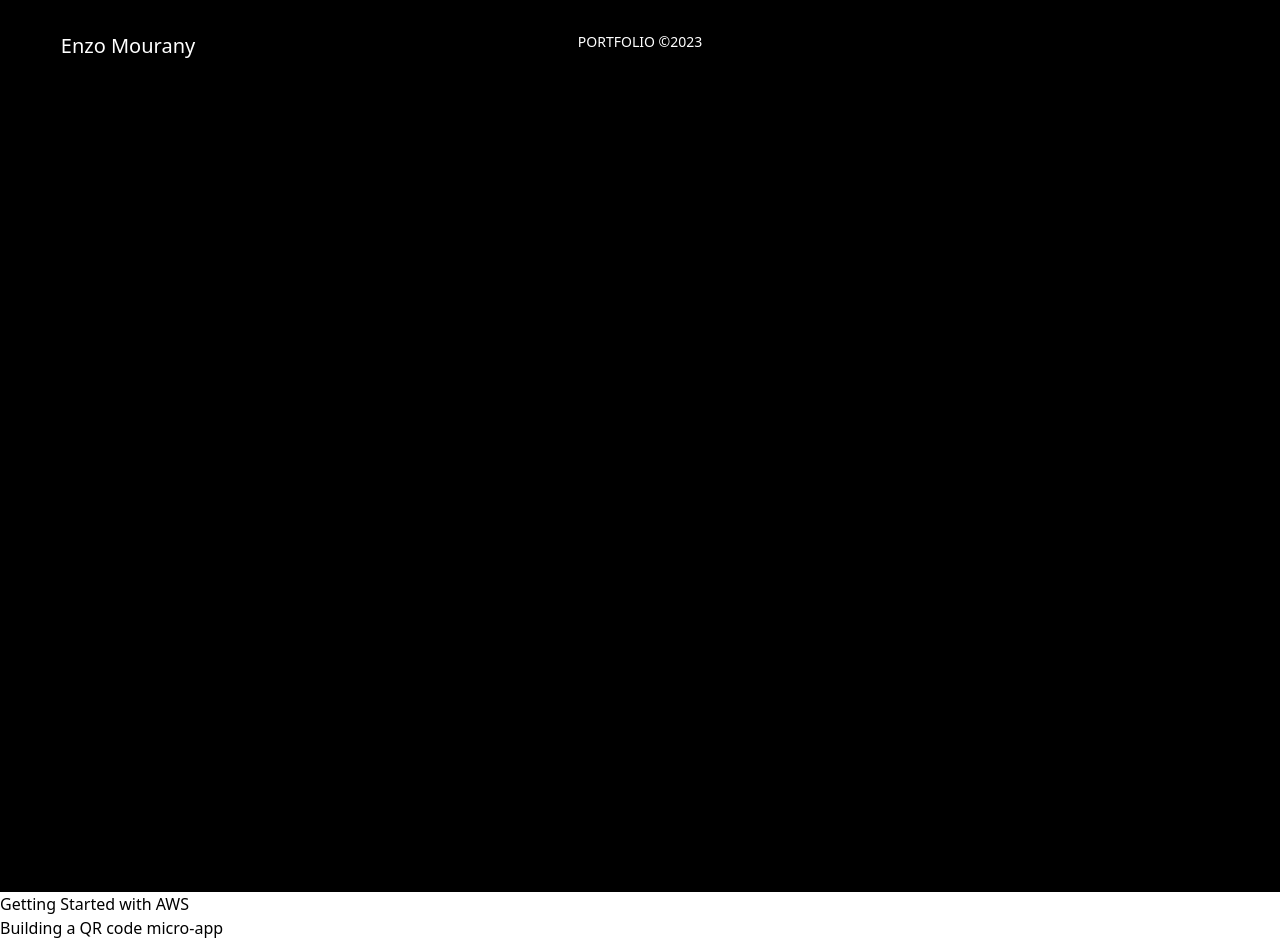
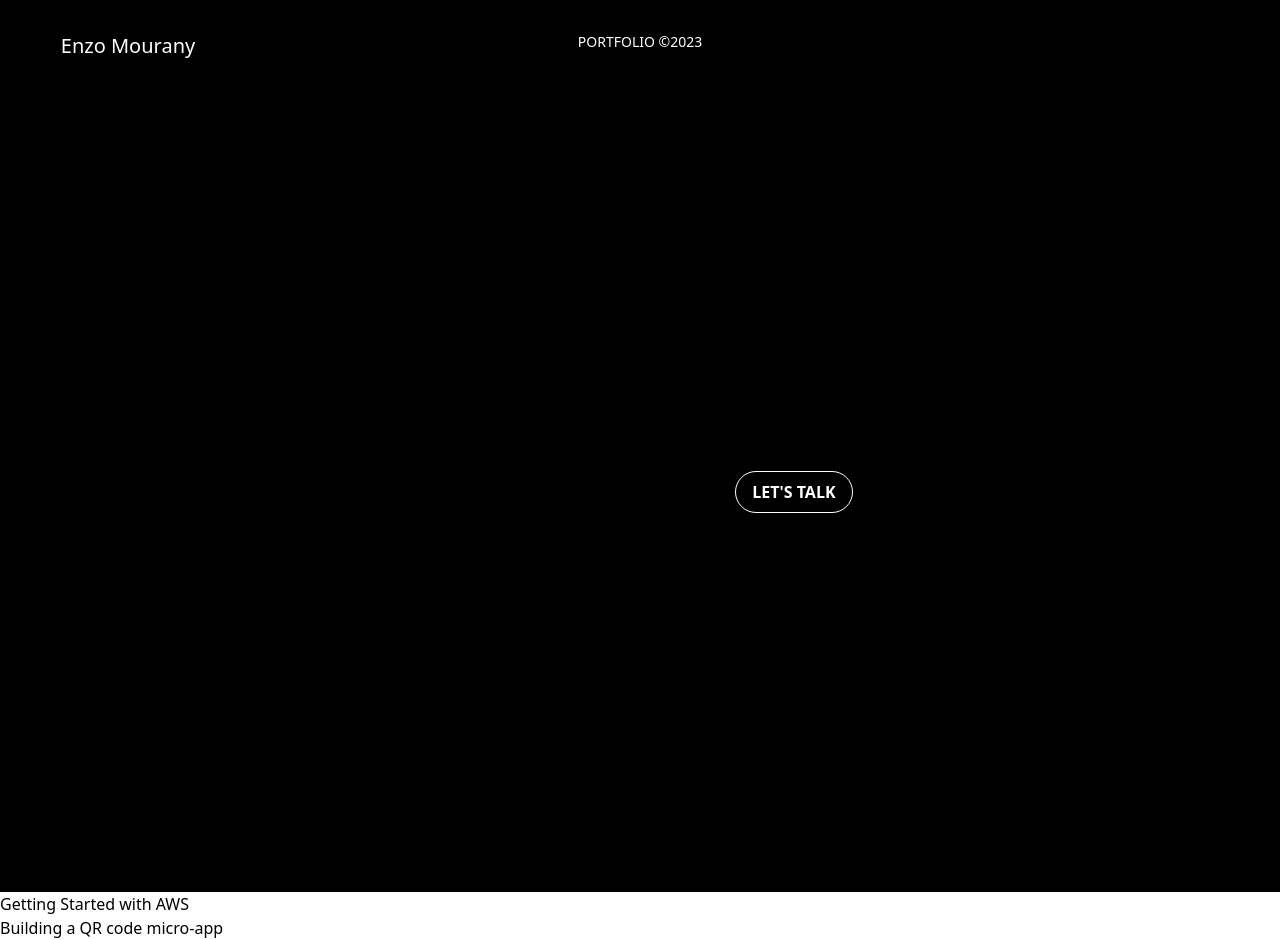
Before and after one commit to enzo-mourany/portfolio-v2, a Next.js app: page / in a window 1280 px wide. Built offline with nearby package versions, Linux system fonts and the light colour scheme.

Commit message:
feat: add LineButton

```diff
--- a/app/HomePage.tsx
+++ b/app/HomePage.tsx
@@ -1,4 +1,5 @@
 import styles from '../styles/HomePage.module.scss';
+import LineButton from '../components/input/LineButton';
 
 const HomePage = () => {
   return (
@@ -11,7 +12,9 @@ const HomePage = () => {
           <p>Frontend web and web mobile developer</p>
         </div>
         <div className={styles.right}>
-
+          <div className={styles.line}></div>
+          <div className={styles.description}></div>
+          <LineButton text="Let's Talk" />
         </div>
       </div>
     </div>
--- /dev/null
+++ b/components/input/LineButton.tsx
@@ -0,0 +1,15 @@
+import styles from '../../styles/LineButton.module.scss';
+
+interface LineButtonProps {
+    text: string;
+}
+
+const LineButton: React.FC<LineButtonProps> = ({text}) => {
+    return (
+        <div className={styles.button}>
+            <p className={styles.button_text}>{text}</p>
+        </div>
+    );
+    };
+
+export default LineButton;
--- /dev/null
+++ b/styles/LineButton.module.scss
@@ -0,0 +1,17 @@
+.button {
+    background-color: #000;
+    border: 1px solid #fff;
+    border-radius: 25px;
+    padding: 0.5rem 1rem;
+    font-size: 1rem;
+    font-weight: 700;
+    text-transform: uppercase;
+    transition: all 0.2s ease-in-out;
+    &:hover {
+        background-color: #fff;
+        color: #000;
+    }
+    .button_text {
+        color: #fff;
+    }
+}
```
